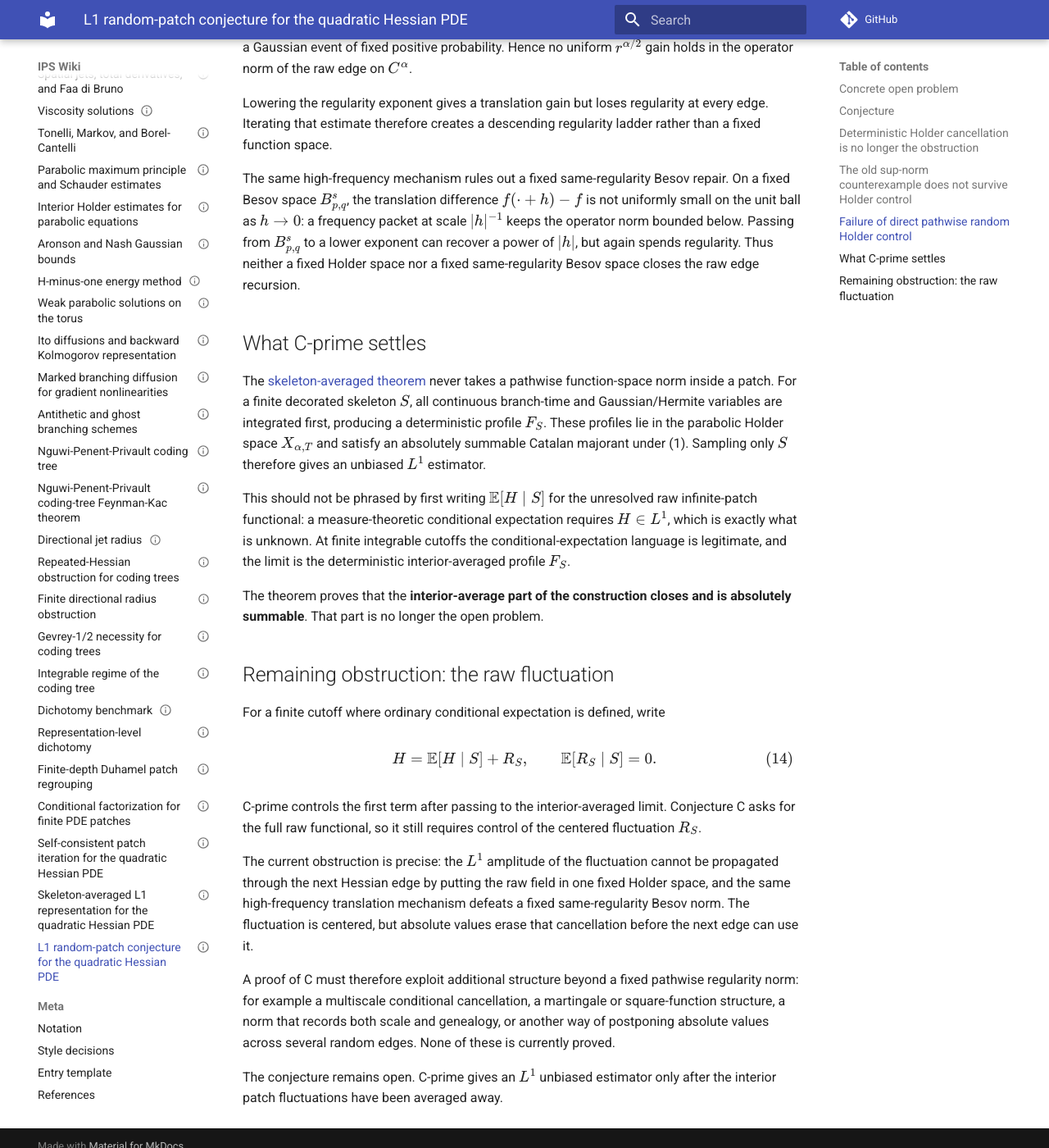
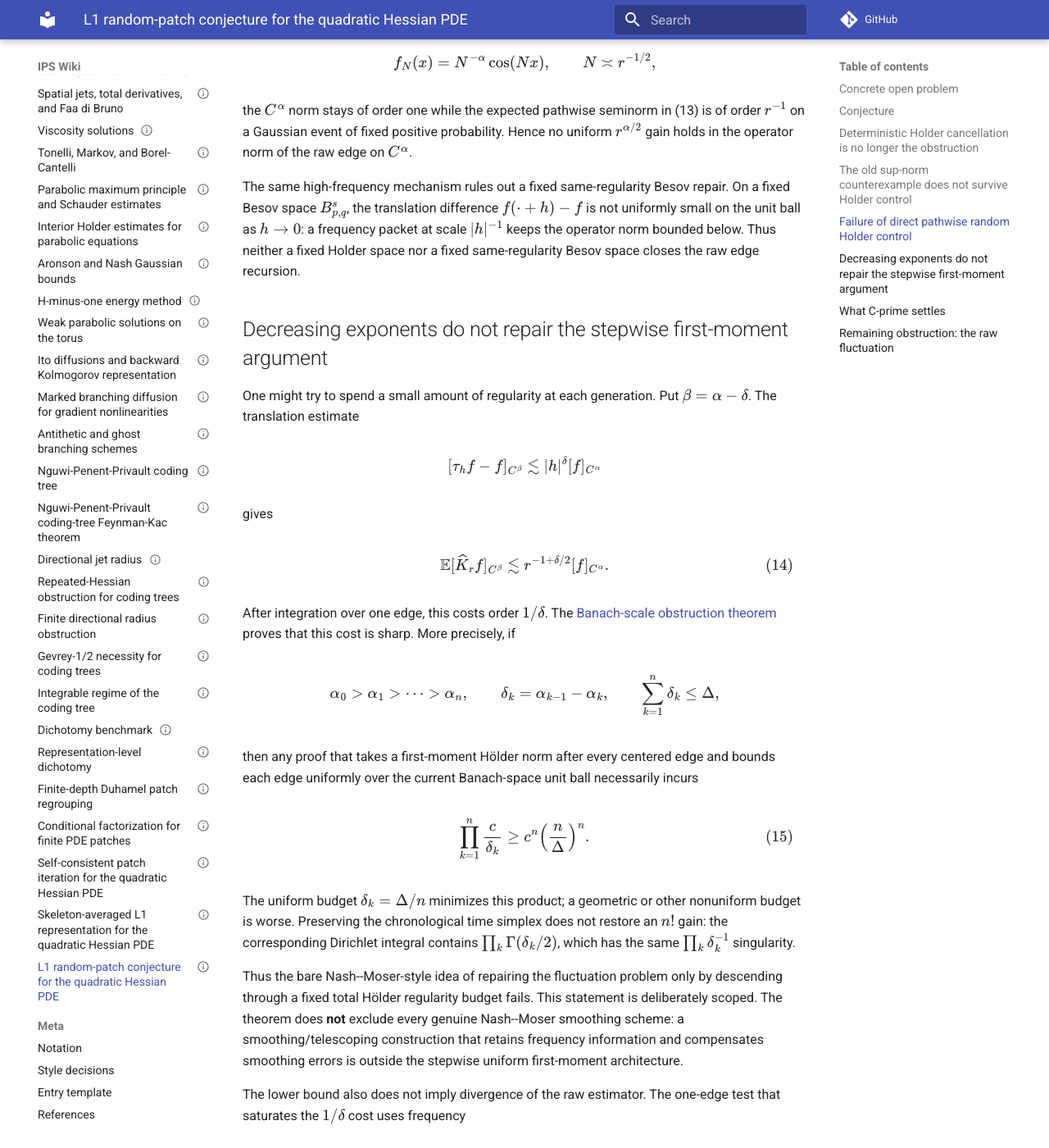
Before and after one commit to maciejgluchowski86-beep/ips-wiki, an MkDocs documentation site: the page built from docs/entries/l1-random-patch-conjecture-for-quadratic-hessian-pde.md, in a window 1280 px wide and 1400 px high, scrolled down 4435 px. Shown: the whole window at 82% size. Built offline with MkDocs 1.6.1 and Material for MkDocs 9.7.7, drawn with Linux system fonts in a browser that asks for light colours; comment, search, counter and statistics services are not loaded; some of the changed text lies outside the part shown.

Commit message:
Record Banach-scale barrier in random-patch conjecture

```diff
--- a/docs/entries/l1-random-patch-conjecture-for-quadratic-hessian-pde.md
+++ b/docs/entries/l1-random-patch-conjecture-for-quadratic-hessian-pde.md
@@ -13,11 +13,11 @@ tags:
 
 # L1 random-patch conjecture for the quadratic Hessian PDE
 
-The quadratic Hessian route now has three proved layers below the full random-patch problem. Finite Duhamel trees regroup exactly into patches; the deterministic semi-implicit iteration converges in a small uniformly parabolic regime; and, under an explicit Catalan smallness condition, [Theorem C-prime](skeleton-averaged-l1-representation-for-quadratic-hessian-pde.md) gives an unbiased \(L^1\) estimator after **all continuous randomness inside each decorated skeleton has been averaged out**.
+The quadratic Hessian route has several proved layers below the full random-patch problem. Finite Duhamel trees regroup exactly into patches; the deterministic semi-implicit iteration converges in a small uniformly parabolic regime; and, under an explicit Catalan smallness condition, [Theorem C-prime](skeleton-averaged-l1-representation-for-quadratic-hessian-pde.md) gives an unbiased \(L^1\) estimator after **all continuous randomness inside each decorated skeleton has been averaged out**.
 
 The conjecture on this page is stronger. It asks whether one can retain the genuinely random Gaussian/Hermite and descendant marks inside the patches and still obtain an \(L^1\) unbiased estimator. That remains open.
 
-The analytic obstruction has therefore narrowed again. Deterministic Holder cancellation is sufficient after interior averaging, but direct pathwise Holder control of a raw centered Hessian edge fails. C-prime shows that the interior-average part can be summed absolutely. The remaining obstruction is the raw fluctuation around that interior average. The full fork is summarized in the [PDE branching-representations overview](../pde-branching-representations.md).
+The analytic obstruction has narrowed substantially. Deterministic Holder cancellation is sufficient after interior averaging, but direct pathwise Holder control of a raw centered Hessian edge fails. A fixed same-regularity Besov norm also fails. The new [Banach-scale obstruction](banach-scale-obstruction-for-raw-pde-patches.md) shows that simply descending through Hölder exponents does not repair the problem either: spending a regularity increment \(\delta\) costs sharply \(1/\delta\) at one edge, and any fixed total loss budget \(\Delta\) produces at least \((c n/\Delta)^n\) in a stepwise first-moment argument after \(n\) generations. C-prime shows that the interior-average part can nevertheless be summed absolutely. The remaining obstruction is the raw fluctuation around that interior average. The full fork is summarized in the [PDE branching-representations overview](../pde-branching-representations.md).
 
 **References.** Deterministic cancellation is developed in [Holder cancellation for heat-semigroup derivatives](holder-cancellation-for-heat-semigroup-derivatives.md) and [Parabolic Holder bound for the Hessian Duhamel operator](parabolic-holder-bound-for-hessian-duhamel-operator.md). Conditional means and fluctuations are defined in [Conditional expectation and fluctuations of random fields](conditional-expectation-and-fluctuations-of-random-fields.md). Fixed Holder and Besov norms are reviewed in [Parabolic Holder spaces](parabolic-holder-spaces.md) and [Besov spaces on the torus](besov-spaces-on-the-torus.md).
 
@@ -245,9 +245,58 @@ $$
 
 the \(C^\alpha\) norm stays of order one while the expected pathwise seminorm in (13) is of order \(r^{-1}\) on a Gaussian event of fixed positive probability. Hence no uniform \(r^{\alpha/2}\) gain holds in the operator norm of the raw edge on \(C^\alpha\).
 
-Lowering the regularity exponent gives a translation gain but loses regularity at every edge. Iterating that estimate therefore creates a descending regularity ladder rather than a fixed function space.
+The same high-frequency mechanism rules out a fixed same-regularity Besov repair. On a fixed Besov space \(B^s_{p,q}\), the translation difference \(f(\cdot+h)-f\) is not uniformly small on the unit ball as \(h\to0\): a frequency packet at scale \(|h|^{-1}\) keeps the operator norm bounded below. Thus neither a fixed Holder space nor a fixed same-regularity Besov space closes the raw edge recursion.
 
-The same high-frequency mechanism rules out a fixed same-regularity Besov repair. On a fixed Besov space \(B^s_{p,q}\), the translation difference \(f(\cdot+h)-f\) is not uniformly small on the unit ball as \(h\to0\): a frequency packet at scale \(|h|^{-1}\) keeps the operator norm bounded below. Passing from \(B^s_{p,q}\) to a lower exponent can recover a power of \(|h|\), but again spends regularity. Thus neither a fixed Holder space nor a fixed same-regularity Besov space closes the raw edge recursion.
+## Decreasing exponents do not repair the stepwise first-moment argument
+
+One might try to spend a small amount of regularity at each generation. Put \(\beta=\alpha-\delta\). The translation estimate
+
+$$
+[\tau_hf-f]_{C^\beta}
+\lesssim
+|h|^\delta[f]_{C^\alpha}
+$$
+
+gives
+
+$$
+\mathbb E
+[\widehat K_r f]_{C^\beta}
+\lesssim
+r^{-1+\delta/2}[f]_{C^\alpha}.
+\tag{14}
+$$
+
+After integration over one edge, this costs order \(1/\delta\). The [Banach-scale obstruction theorem](banach-scale-obstruction-for-raw-pde-patches.md) proves that this cost is sharp. More precisely, if
+
+$$
+\alpha_0>\alpha_1>\cdots>\alpha_n,
+\qquad
+\delta_k=\alpha_{k-1}-\alpha_k,
+\qquad
+\sum_{k=1}^n\delta_k\leq\Delta,
+$$
+
+then any proof that takes a first-moment Hölder norm after every centered edge and bounds each edge uniformly over the current Banach-space unit ball necessarily incurs
+
+$$
+\prod_{k=1}^n\frac{c}{\delta_k}
+\geq
+c^n\left(\frac n\Delta\right)^n.
+\tag{15}
+$$
+
+The uniform budget \(\delta_k=\Delta/n\) minimizes this product; a geometric or other nonuniform budget is worse. Preserving the chronological time simplex does not restore an \(n!\) gain: the corresponding Dirichlet integral contains \(\prod_k\Gamma(\delta_k/2)\), which has the same \(\prod_k\delta_k^{-1}\) singularity.
+
+Thus the bare Nash--Moser-style idea of repairing the fluctuation problem only by descending through a fixed total Hölder regularity budget fails. This statement is deliberately scoped. The theorem does **not** exclude every genuine Nash--Moser smoothing scheme: a smoothing/telescoping construction that retains frequency information and compensates smoothing errors is outside the stepwise uniform first-moment architecture.
+
+The lower bound also does not imply divergence of the raw estimator. The one-edge test that saturates the \(1/\delta\) cost uses frequency
+
+$$
+N\asymp e^{c/\delta}.
+$$
+
+Under the optimal depth-\(n\) budget \(\delta\asymp\Delta/n\), the saturating frequency therefore grows like \(e^{cn/\Delta}\). The test datum changes with the generation/depth. No fixed smooth terminal datum is shown to realize these worst-case operator norms at all depths, so (15) is a barrier to a proof architecture, not a counterexample to conjecture C.
 
 ## What C-prime settles
 
@@ -269,13 +318,17 @@ H
 R_S,
 \qquad
 \mathbb E[R_S\mid S]=0.
-\tag{14}
+\tag{16}
 $$
 
 C-prime controls the first term after passing to the interior-averaged limit. Conjecture C asks for the full raw functional, so it still requires control of the centered fluctuation \(R_S\).
 
-The current obstruction is precise: the \(L^1\) amplitude of the fluctuation cannot be propagated through the next Hessian edge by putting the raw field in one fixed Holder space, and the same high-frequency translation mechanism defeats a fixed same-regularity Besov norm. The fluctuation is centered, but absolute values erase that cancellation before the next edge can use it.
+The current negative information is now layered:
 
-A proof of C must therefore exploit additional structure beyond a fixed pathwise regularity norm: for example a multiscale conditional cancellation, a martingale or square-function structure, a norm that records both scale and genealogy, or another way of postponing absolute values across several random edges. None of these is currently proved.
+- a fixed pathwise Holder norm fails at one centered Hessian edge;
+- a fixed same-regularity Besov norm has the same high-frequency translation obstruction;
+- lowering the Hölder exponent at every edge with any fixed total regularity budget gives the sharp supergeometric barrier \((c n/\Delta)^n\) for every stepwise first-moment Banach-scale argument.
+
+These results do not show that \(R_S\) itself has infinite absolute expectation for a fixed smooth datum. They show instead that a successful proof must preserve more structure before taking absolute values. Candidate escape mechanisms include retaining frequency together with genealogy, using a multiscale martingale or square-function structure, or allowing cancellation across several centered Gaussian/Hermite marks before taking a first-moment norm. None of these routes is currently proved.
 
 The conjecture remains open. C-prime gives an \(L^1\) unbiased estimator only after the interior patch fluctuations have been averaged away.
```
